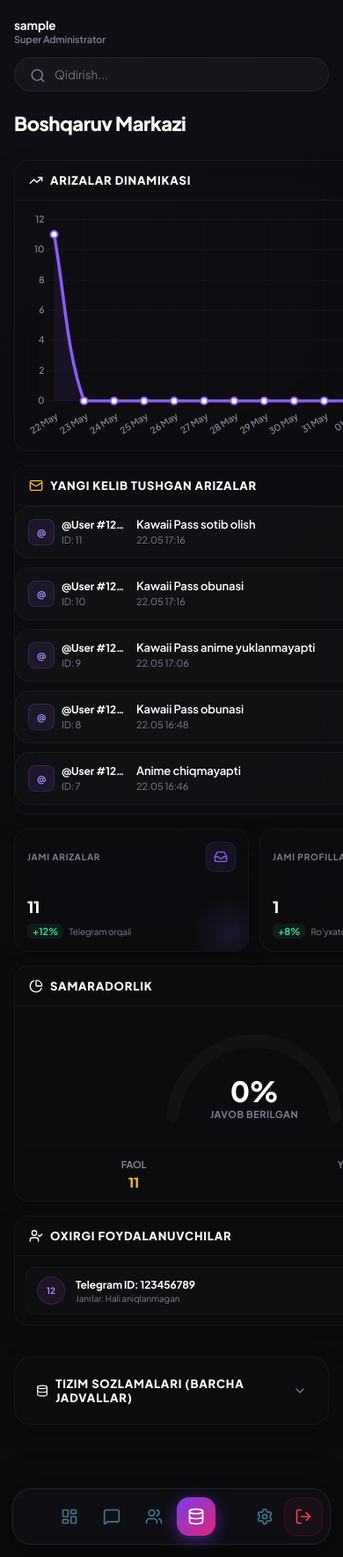
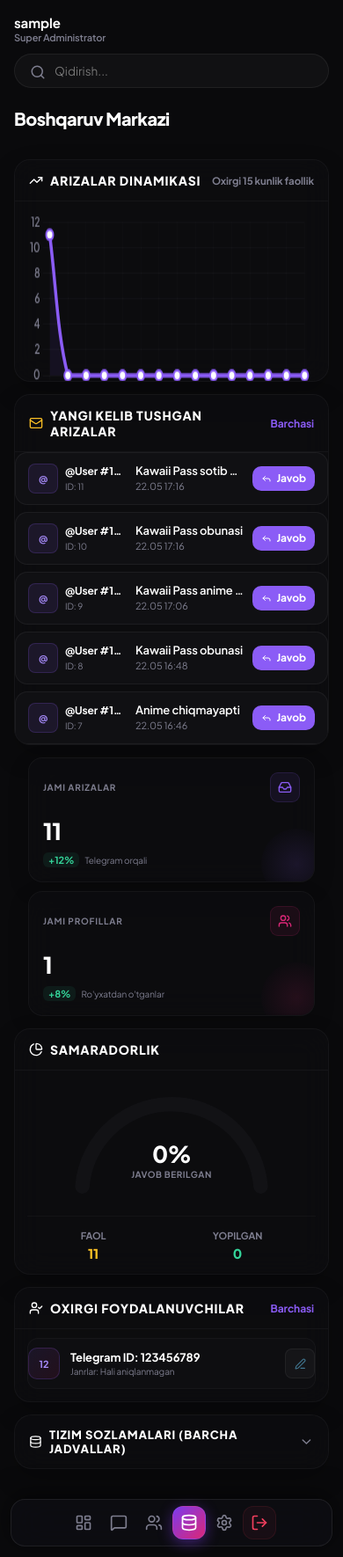
Before and after one commit to soka8imokenp/service_kawaii, a Django app: template templates/admin/index.html in a window 390 px wide. Shown: the whole page at 88% size. Run offline with Django 4.2, Linux system fonts and the light colour scheme; a user stored in the database is signed in; data comes from the database, SQL or seed files in the repository; tables that the repository leaves empty hold one stand-in row (values such as "Sample post"); the template is opened without the code that fills it: most values are stand-ins (such as "Sample title", 1, 10 or a date in 2020).

Commit message:
Complete mobile rewrite: display:block layout, proper Android-style scrolling, fixed bottom nav, card-based UI

```diff
--- a/feedback/static/css/admin.css
+++ b/feedback/static/css/admin.css
@@ -2172,172 +2172,261 @@ textarea[name="admin_reply_field"]:focus {
    9. Mobile Responsive Adaptations
    ========================================== */
 
-@media (max-width: 1024px) {
-
-    /* ---- Core Layout ---- */
+@media (max-width: 768px) {
+
+    /* ===== GLOBAL RESETS ===== */
+    * {
+        max-width: 100% !important;
+    }
+
+    html, body {
+        overflow-x: hidden !important;
+        width: 100% !important;
+    }
+
+    /* ===== LAYOUT WRAPPERS — kill desktop box layout ===== */
     .saas-centered-wrapper {
-        padding: 0 !important;
-        background: #060608 !important;
-        align-items: stretch !important;
-        height: auto !important;
-        min-height: 100vh !important;
-        min-height: 100dvh !important;
-        overflow: auto !important;
-    }
-
-    .saas-container {
+        display: block !important;
         width: 100% !important;
         height: auto !important;
         min-height: 100vh !important;
         min-height: 100dvh !important;
+        padding: 0 !important;
+        overflow: visible !important;
+        overflow-x: hidden !important;
+        background: #0a0a0c !important;
+    }
+
+    .saas-container {
+        display: block !important;
+        width: 100% !important;
+        height: auto !important;
+        min-height: auto !important;
         max-width: 100% !important;
         border-radius: 0 !important;
         border: none !important;
         box-shadow: none !important;
-        display: flex !important;
-        flex-direction: column !important;
-        background: #0c0c0e !important;
-    }
-
-    /* Content area fills remaining space above bottom nav */
+        overflow: visible !important;
+        background: transparent !important;
+        backdrop-filter: none !important;
+    }
+
     .saas-content {
-        flex: 1 1 auto !important;
-        padding: 20px 16px 110px 16px !important;
+        display: block !important;
         width: 100% !important;
-        overflow-y: auto !important;
-        overflow-x: hidden !important;
+        height: auto !important;
+        padding: 0 0 100px 0 !important;
+        overflow: visible !important;
         box-sizing: border-box !important;
-        height: auto !important;
-    }
-
-    /* ---- Header ---- */
-    .saas-header {
-        flex-direction: column !important;
-        align-items: stretch !important;
-        gap: 14px !important;
-        margin-bottom: 20px !important;
-    }
-
-    .saas-header-right {
-        order: -1 !important;
+        background: transparent !important;
+    }
+
+    .saas-panel-body {
+        display: block !important;
         width: 100% !important;
-        display: flex !important;
-        justify-content: flex-start !important;
-        align-items: center !important;
-        border-bottom: none !important;
-        padding-bottom: 0 !important;
-    }
-
-    .saas-clock {
-        display: none !important;
-    }
-
-    .saas-profile-widget {
-        border-left: none !important;
-        padding-left: 0 !important;
-    }
-
-    .saas-search-container {
-        width: 100% !important;
-    }
-
-    /* ---- Floating Bottom Navigation Bar ---- */
+        padding: 0 !important;
+    }
+
+    /* ===== FLOATING BOTTOM NAVIGATION ===== */
     .saas-sidebar {
         position: fixed !important;
-        bottom: 14px !important;
-        left: 14px !important;
-        right: 14px !important;
+        bottom: 12px !important;
+        left: 12px !important;
+        right: 12px !important;
         top: auto !important;
         width: auto !important;
-        height: 64px !important;
-        flex-direction: row !important;
-        justify-content: center !important;
-        align-items: center !important;
-        background: rgba(16, 16, 20, 0.92) !important;
-        backdrop-filter: blur(24px) saturate(180%) !important;
-        -webkit-backdrop-filter: blur(24px) saturate(180%) !important;
-        border: 1px solid rgba(255, 255, 255, 0.08) !important;
-        border-right: 1px solid rgba(255, 255, 255, 0.08) !important;
-        border-radius: 22px !important;
-        padding: 0 8px !important;
-        margin: 0 !important;
-        z-index: 9999 !important;
-        box-shadow: 0 8px 40px rgba(0, 0, 0, 0.6), 0 0 0 1px rgba(255,255,255,0.04) !important;
-        order: 99 !important;
-        flex-shrink: 0 !important;
-    }
-
-    .saas-sidebar > div {
-        display: contents !important;
-    }
-
-    .sidebar-brand {
-        display: none !important;
-    }
-
-    .sidebar-menu {
+        height: 60px !important;
         display: flex !important;
         flex-direction: row !important;
         justify-content: center !important;
         align-items: center !important;
-        gap: 4px !important;
-        width: auto !important;
+        gap: 2px !important;
+        background: rgba(14, 14, 18, 0.92) !important;
+        backdrop-filter: blur(20px) saturate(180%) !important;
+        -webkit-backdrop-filter: blur(20px) saturate(180%) !important;
+        border: 1px solid rgba(255, 255, 255, 0.08) !important;
+        border-radius: 20px !important;
+        padding: 0 6px !important;
         margin: 0 !important;
+        z-index: 9999 !important;
+        box-shadow: 0 -4px 30px rgba(0, 0, 0, 0.5) !important;
+    }
+
+    /* Flatten sidebar children so items lay out in a row */
+    .saas-sidebar > div {
+        display: contents !important;
+    }
+
+    .sidebar-brand {
+        display: none !important;
+    }
+
+    .sidebar-menu {
+        display: contents !important;
     }
 
     .sidebar-footer {
+        display: contents !important;
+    }
+
+    .sidebar-item {
         display: flex !important;
-        flex-direction: row !important;
         align-items: center !important;
-        margin: 0 !important;
-        padding: 0 !important;
-        border: none !important;
-        gap: 4px !important;
-    }
-
-    .sidebar-item, .sidebar-btn-logout {
+        justify-content: center !important;
         width: 44px !important;
         height: 44px !important;
         border-radius: 14px !important;
         margin: 0 !important;
+        padding: 0 !important;
         flex-shrink: 0 !important;
+        color: #7e7e8f !important;
+        background: transparent !important;
+        transition: all 0.2s ease !important;
     }
 
     .sidebar-item.active {
-        color: #ffffff !important;
-        background: linear-gradient(135deg, #7c3aed 0%, #db2777 100%) !important;
-        box-shadow: 0 4px 18px rgba(124, 58, 237, 0.5) !important;
-        border: none !important;
+        color: #fff !important;
+        background: linear-gradient(135deg, #7c3aed, #db2777) !important;
+        box-shadow: 0 4px 16px rgba(124, 58, 237, 0.45) !important;
     }
 
     .sidebar-item.active::before {
         display: none !important;
     }
 
-    /* ---- Dashboard Grids ---- */
+    .sidebar-btn-logout {
+        width: 44px !important;
+        height: 44px !important;
+        border-radius: 14px !important;
+        margin: 0 !important;
+        padding: 0 !important;
+        flex-shrink: 0 !important;
+    }
+
+    /* ===== HEADER ===== */
+    .saas-header {
+        display: flex !important;
+        flex-direction: column !important;
+        gap: 12px !important;
+        padding: 16px 16px 0 16px !important;
+        margin-bottom: 6px !important;
+        background: transparent !important;
+        border: none !important;
+    }
+
+    .saas-header-right {
+        display: flex !important;
+        align-items: center !important;
+        justify-content: space-between !important;
+        width: 100% !important;
+        order: -1 !important;
+        padding: 0 !important;
+        border: none !important;
+    }
+
+    .saas-clock {
+        display: none !important;
+    }
+
+    .saas-profile-widget {
+        border: none !important;
+        padding: 0 !important;
+    }
+
+    .saas-username {
+        font-size: 15px !important;
+        font-weight: 700 !important;
+    }
+
+    .saas-role {
+        font-size: 11px !important;
+    }
+
+    .saas-search-container {
+        width: 100% !important;
+        border-radius: 14px !important;
+    }
+
+    .saas-search-input {
+        font-size: 14px !important;
+        padding: 12px 12px 12px 42px !important;
+        border-radius: 14px !important;
+    }
+
+    /* ===== TITLE ===== */
+    .saas-title-row {
+        padding: 14px 16px 6px 16px !important;
+    }
+
+    .saas-title-row h1 {
+        font-size: 20px !important;
+        margin: 0 !important;
+    }
+
+    .saas-page-title {
+        font-size: 20px !important;
+        padding: 14px 16px 6px 16px !important;
+    }
+
+    /* ===== DASHBOARD GRID — stack everything vertically ===== */
     .saas-grid {
-        grid-template-columns: 1fr !important;
-        gap: 16px !important;
+        display: flex !important;
+        flex-direction: column !important;
+        gap: 14px !important;
+        padding: 0 16px !important;
     }
 
     .saas-left-col,
     .saas-right-col {
-        gap: 16px !important;
-    }
-
-    .saas-title-row h1 {
-        font-size: 22px !important;
-    }
-
-    /* KPI metric cards */
+        display: flex !important;
+        flex-direction: column !important;
+        gap: 14px !important;
+        width: 100% !important;
+    }
+
+    /* ===== WIDGET CARDS ===== */
+    .saas-widget {
+        border-radius: 18px !important;
+        overflow: hidden !important;
+        width: 100% !important;
+        box-sizing: border-box !important;
+    }
+
+    .saas-widget-header {
+        padding: 14px 16px !important;
+    }
+
+    .saas-widget-header h3 {
+        font-size: 14px !important;
+    }
+
+    .saas-widget-body {
+        padding: 10px 14px 14px 14px !important;
+    }
+
+    /* ===== CHART ===== */
+    #saasActivityChart {
+        min-height: 180px !important;
+        max-height: 180px !important;
+    }
+
+    .saas-widget-body > div[style*="height: 260px"] {
+        height: 180px !important;
+    }
+
+    /* ===== KPI METRIC CARDS ===== */
     .saas-metrics-row {
+        display: grid !important;
         grid-template-columns: 1fr 1fr !important;
-        gap: 12px !important;
+        gap: 10px !important;
+        padding: 0 16px !important;
     }
 
     .saas-metric-card {
         padding: 14px !important;
         border-radius: 16px !important;
+        width: 100% !important;
+        box-sizing: border-box !important;
     }
 
     .saas-metric-title {
@@ -2345,41 +2434,45 @@ textarea[name="admin_reply_field"]:focus {
     }
 
     .saas-metric-value {
-        font-size: 18px !important;
-        margin: 6px 0 !important;
+        font-size: 22px !important;
+        margin: 4px 0 !important;
     }
 
     .saas-metric-subtext {
         font-size: 10px !important;
     }
 
-    /* ---- Dashboard Tickets Table -> Mobile Cards ---- */
+    /* ===== TICKETS TABLE → MOBILE CARD LIST ===== */
+    .saas-table {
+        display: block !important;
+        width: 100% !important;
+    }
+
     .saas-table thead {
         display: none !important;
     }
 
-    .saas-table,
     .saas-table tbody {
-        display: block !important;
+        display: flex !important;
+        flex-direction: column !important;
+        gap: 8px !important;
         width: 100% !important;
     }
 
     .saas-table tbody tr {
         display: flex !important;
-        flex-direction: row !important;
         align-items: center !important;
-        background: rgba(255, 255, 255, 0.02) !important;
-        border: 1px solid rgba(255, 255, 255, 0.04) !important;
-        border-radius: 16px !important;
+        gap: 10px !important;
+        background: rgba(255, 255, 255, 0.025) !important;
+        border: 1px solid rgba(255, 255, 255, 0.05) !important;
+        border-radius: 14px !important;
         padding: 12px 14px !important;
-        margin-bottom: 10px !important;
-        gap: 10px !important;
         width: 100% !important;
         box-sizing: border-box !important;
     }
 
-    .saas-table tbody tr:hover {
-        background: rgba(255, 255, 255, 0.035) !important;
+    .saas-table tbody tr:last-child td {
+        border: none !important;
     }
 
     .saas-table td {
@@ -2389,16 +2482,21 @@ textarea[name="admin_reply_field"]:focus {
         background: transparent !important;
     }
 
-    /* First col: User info */
+    /* Cell 1: avatar + username */
     .saas-table tbody tr td:nth-child(1) {
         flex: 0 0 auto !important;
-        max-width: 120px !important;
         overflow: hidden !important;
     }
 
     .saas-user-cell {
         gap: 8px !important;
         min-width: 0 !important;
+    }
+
+    .saas-user-badge {
+        width: 32px !important;
+        height: 32px !important;
+        flex-shrink: 0 !important;
     }
 
     .saas-user-cell > div:last-child {
@@ -2409,11 +2507,15 @@ textarea[name="admin_reply_field"]:focus {
         white-space: nowrap !important;
         overflow: hidden !important;
         text-overflow: ellipsis !important;
-        max-width: 75px !important;
+        max-width: 70px !important;
         font-size: 12px !important;
     }
 
-    /* Second col: Subject + Date */
+    .saas-user-cell > div:last-child > div:last-child {
+        font-size: 10px !important;
+    }
+
+    /* Cell 2: subject */
     .saas-table tbody tr td:nth-child(2) {
         flex: 1 1 0% !important;
         min-width: 0 !important;
@@ -2427,67 +2529,102 @@ textarea[name="admin_reply_field"]:focus {
         font-size: 13px !important;
     }
 
-    /* Third col: Status badge - hide on mobile */
+    /* Cell 3: status - hide on mobile */
     .saas-table tbody tr td:nth-child(3) {
         display: none !important;
     }
 
-    /* Fourth col: Reply action */
-    .saas-table tbody tr td:nth-child(4) {
+    /* Cell 4: reply action */
+    .saas-table tbody tr td:nth-child(4),
+    .saas-table tbody tr td:last-child {
         flex: 0 0 auto !important;
-        text-align: right !important;
-    }
-
-    /* ---- Chart Widget ---- */
-    .saas-widget {
-        border-radius: 16px !important;
-    }
-
-    .saas-widget-header {
-        padding: 14px 16px !important;
-    }
-
-    .saas-widget-header h3 {
+        margin-left: auto !important;
+    }
+
+    .saas-action-link {
+        font-size: 12px !important;
+        padding: 6px 10px !important;
+        border-radius: 10px !important;
+    }
+
+    /* ===== GAUGE / EFFICIENCY WIDGET ===== */
+    .gauge-container {
+        height: 110px !important;
+    }
+
+    #saasGaugeChart {
+        max-height: 110px !important;
+    }
+
+    .gauge-percentage {
+        font-size: 26px !important;
+    }
+
+    .gauge-label {
+        font-size: 10px !important;
+    }
+
+    /* ===== ACTIVITY FEED ===== */
+    .activity-item {
+        padding: 10px 0 !important;
+    }
+
+    .activity-avatar {
+        width: 34px !important;
+        height: 34px !important;
+        font-size: 11px !important;
+        border-radius: 10px !important;
+    }
+
+    .activity-username {
         font-size: 13px !important;
-    }
-
-    .saas-widget-body {
-        padding: 12px !important;
-    }
-
-    /* ---- Activity Feed ---- */
-    .activity-item {
-        padding: 10px 12px !important;
-    }
-
-    .activity-avatar {
-        width: 30px !important;
-        height: 30px !important;
-        font-size: 10px !important;
-    }
-
-    .activity-username {
-        font-size: 12px !important;
     }
 
     .activity-meta {
         font-size: 10px !important;
     }
 
-    /* ---- Gauge widget ---- */
-    .gauge-container {
-        height: 100px !important;
-    }
-
-    /* ---- Database Accordion ---- */
+    .activity-edit-btn {
+        width: 32px !important;
+        height: 32px !important;
+    }
+
+    /* ===== DATABASE ACCORDION SECTION ===== */
+    .saas-db-section {
+        padding: 0 16px !important;
+        margin-top: 14px !important;
+    }
+
+    .saas-db-summary {
+        padding: 14px 16px !important;
+        border-radius: 14px !important;
+        font-size: 13px !important;
+    }
+
+    .saas-db-body {
+        padding: 10px !important;
+    }
+
     .saas-db-grid {
-        grid-template-columns: 1fr !important;
+        display: flex !important;
+        flex-direction: column !important;
+        gap: 12px !important;
+    }
+
+    .saas-db-card {
+        border-radius: 14px !important;
+        padding: 14px !important;
+    }
+
+    .saas-db-card h4 {
+        font-size: 13px !important;
     }
 
     .saas-db-card-table tr {
         display: flex !important;
-        flex-direction: column !important;
-        gap: 6px !important;
+        justify-content: space-between !important;
+        align-items: center !important;
+        gap: 8px !important;
         padding: 10px 0 !important;
     }
 
@@ -2587,12 +2764,56 @@ textarea[name="admin_reply_field"]:focus {
     }
 
     body.login #content {
-        padding: 24px !important;
+        padding: 24px 20px !important;
         margin: 0 !important;
-    }
-
-    /* ---- Glowing orbs hide on mobile ---- */
+        border-radius: 18px !important;
+    }
+
+    body.login #content input[type="text"],
+    body.login #content input[type="password"] {
+        width: 100% !important;
+        box-sizing: border-box !important;
+    }
+
+    /* ===== GLOWING ORBS — hide ===== */
     .glowing-orb {
         display: none !important;
     }
-}
+
+    /* ===== MESSAGES ===== */
+    .messagelist {
+        margin: 0 16px 14px 16px !important;
+        border-radius: 14px !important;
+    }
+
+    .messagelist li {
+        padding: 12px 16px !important;
+        font-size: 13px !important;
+    }
+}
+
+/* ===== Small phones ===== */
+@media (max-width: 400px) {
+    .saas-metrics-row {
+        grid-template-columns: 1fr !important;
+    }
+
+    .saas-metric-card {
+        padding: 16px !important;
+    }
+
+    .saas-metric-value {
+        font-size: 26px !important;
+    }
+
+    .sidebar-item, .sidebar-btn-logout {
+        width: 38px !important;
+        height: 38px !important;
+        border-radius: 12px !important;
+    }
+
+    .saas-sidebar {
+        height: 54px !important;
+        border-radius: 16px !important;
+    }
+}
```
Also changed, not shown: other parts of feedback/static/css/admin.css (+60 -20 lines).
